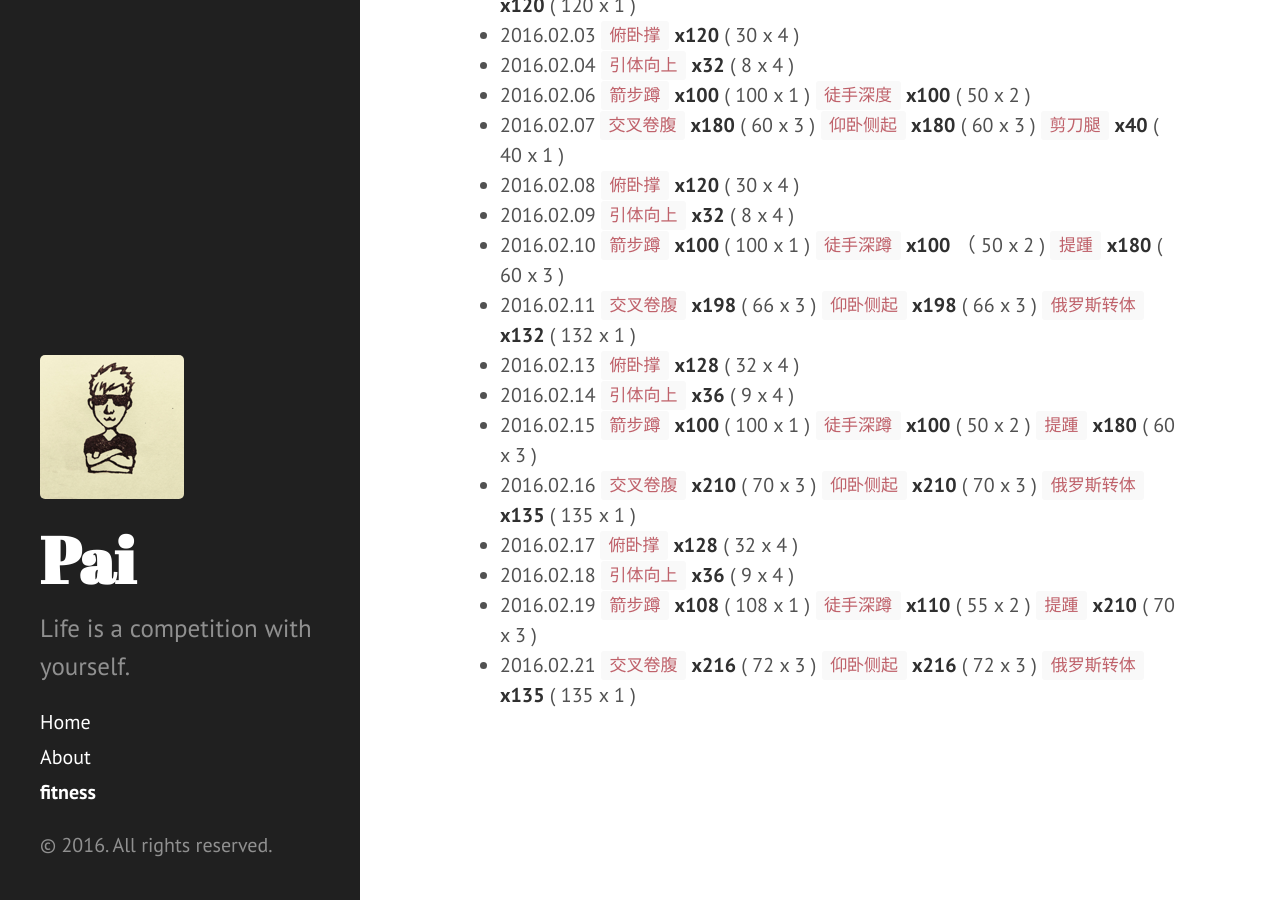
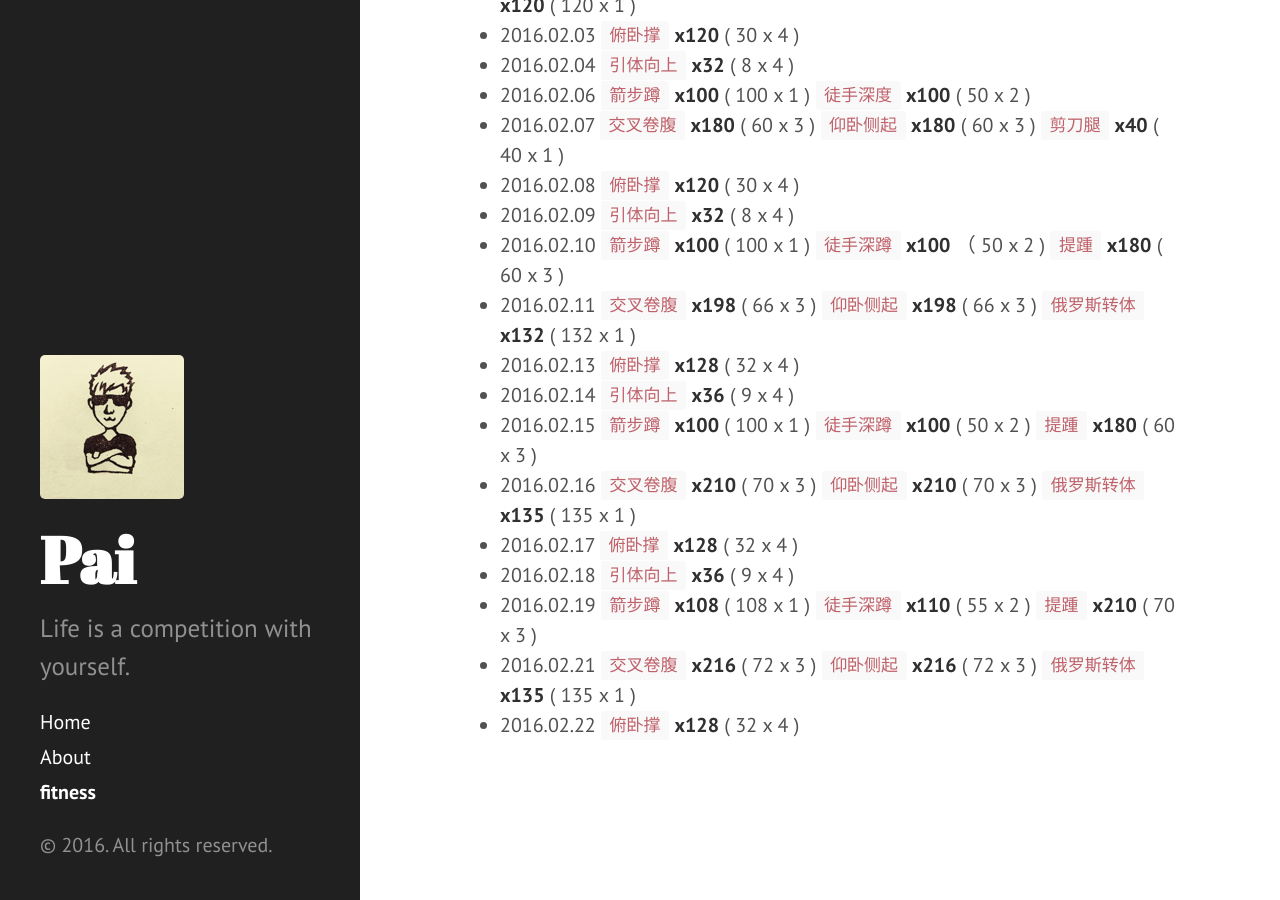
Before and after one commit to dragon8897/dragon8897.github.io, a Jekyll site: the page built from fitness.md, in a window 1280 px wide and 900 px high, scrolled down 1570 px. Built offline with Jekyll 4.4.1, drawn with Linux system fonts in a browser that asks for light colours; Markdown is read by kramdown in place of the engine named in the settings.

Commit message:
add fitness record.

```diff
--- a/fitness.md
+++ b/fitness.md
@@ -60,3 +60,4 @@ title: fitness
 - 2016.02.18 `引体向上` **x36** ( 9 x 4 )
 - 2016.02.19 `箭步蹲` **x108** ( 108 x 1 ) `徒手深蹲` **x110** ( 55 x 2 ) `提踵` **x210** ( 70 x 3 )
 - 2016.02.21 `交叉卷腹` **x216** ( 72 x 3 ) `仰卧侧起` **x216** ( 72 x 3 ) `俄罗斯转体` **x135** ( 135 x 1 )
+- 2016.02.22 `俯卧撑` **x128** ( 32 x 4 )
```
